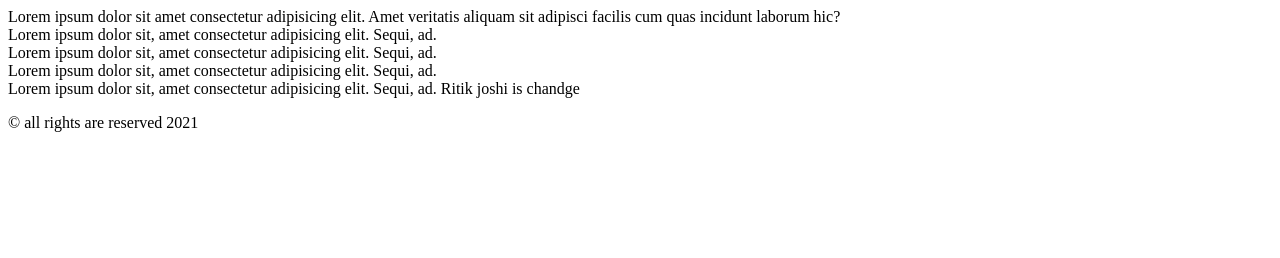
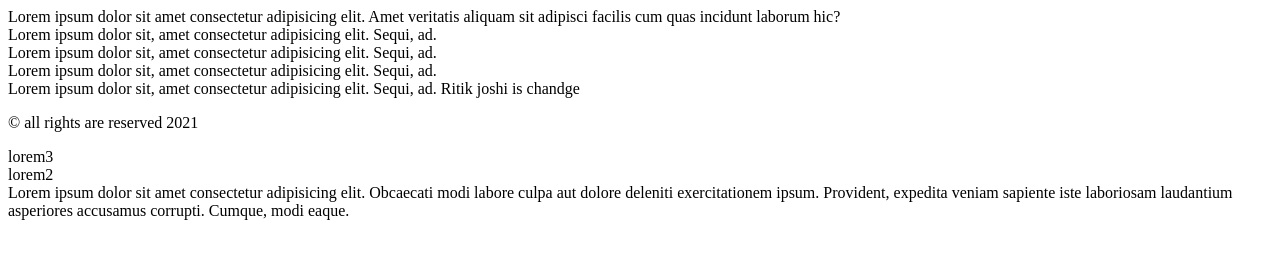
Before and after one commit to Ritik4/git-and-github-practice-house, a plain HTML site: page index.html in a window 1280 px wide. Drawn offline with Linux system fonts and the light colour scheme.

Commit message:
new feature

```diff
--- a/index.html
+++ b/index.html
@@ -23,5 +23,14 @@
         <p> &copy; all rights are reserved 2021</p>
 
     </footer>
+
+    <!-- new feature -->
+
+    <header>lorem3</header>
+    <main>lorem2</main>
+    <footer>Lorem ipsum dolor sit amet consectetur adipisicing elit. Obcaecati modi labore culpa aut dolore deleniti exercitationem ipsum. Provident, expedita veniam sapiente iste laboriosam laudantium asperiores accusamus corrupti. Cumque, modi eaque.</footer>
+
+
+
 </body>
 </html>
```
